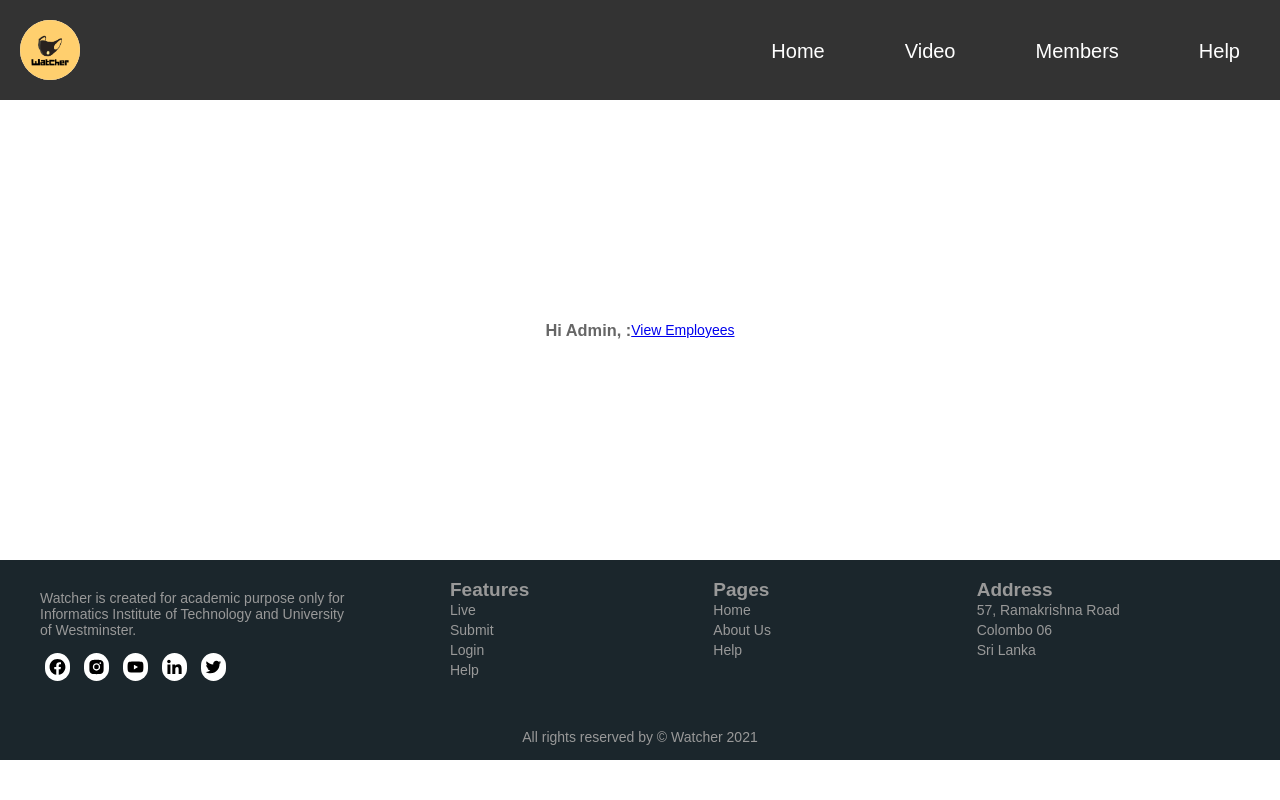
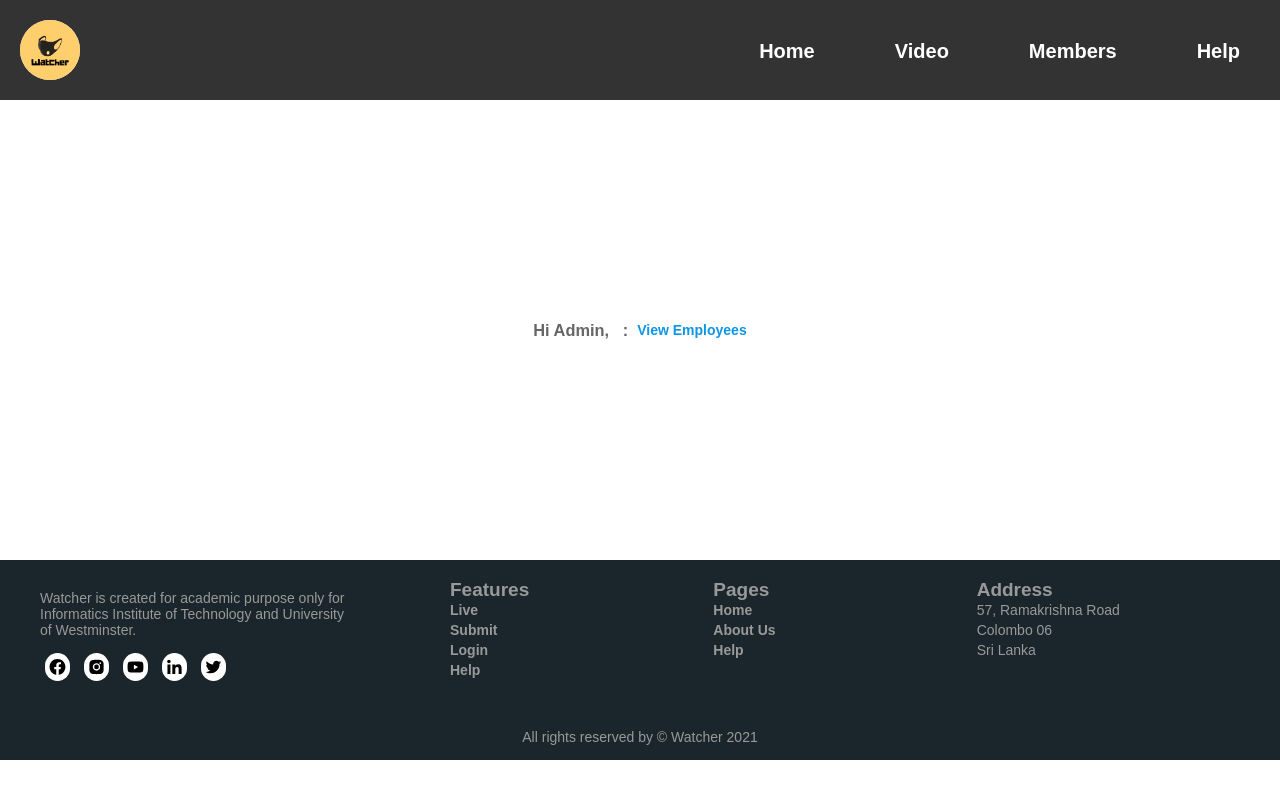
Before and after one commit to Software-Development-Group-Project/Watcher, a Flask app: template Pro/watcher/templates/success.html in a window 1280 px wide. Run offline with Flask 2, Linux system fonts and the light colour scheme; the template is opened without the code that fills it, so the values that code supplies are empty.

Commit message:
update gui

```diff
--- a/Pro/watcher/templates/success.html
+++ b/Pro/watcher/templates/success.html
@@ -1,6 +1,6 @@
 {% extends "layout.html" %} {% block content %}
 <div class="main-block">
-<h3>Hi Admin, {{msg}}: </h3>
+<h3>Hi Admin, {{msg}}&nbsp; : &nbsp; </h3>
 <a href="/view">View Employees</a>
 </div>
 <style>
@@ -17,6 +17,12 @@
     font-weight: 400;
     color: #1b262c;
     }
+    a{
+      font-family: Arial, Helvetica, sans-serif;
+      font-weight: bold;
+    text-decoration: none;
+    color: #0e96e6 ;
+  }
     p {
     margin: 0 0 5px;
     }
```
Also changed, not shown: Pro/watcher/templates/delete_record.html (+7 -1 lines), Pro/watcher/members.db.
